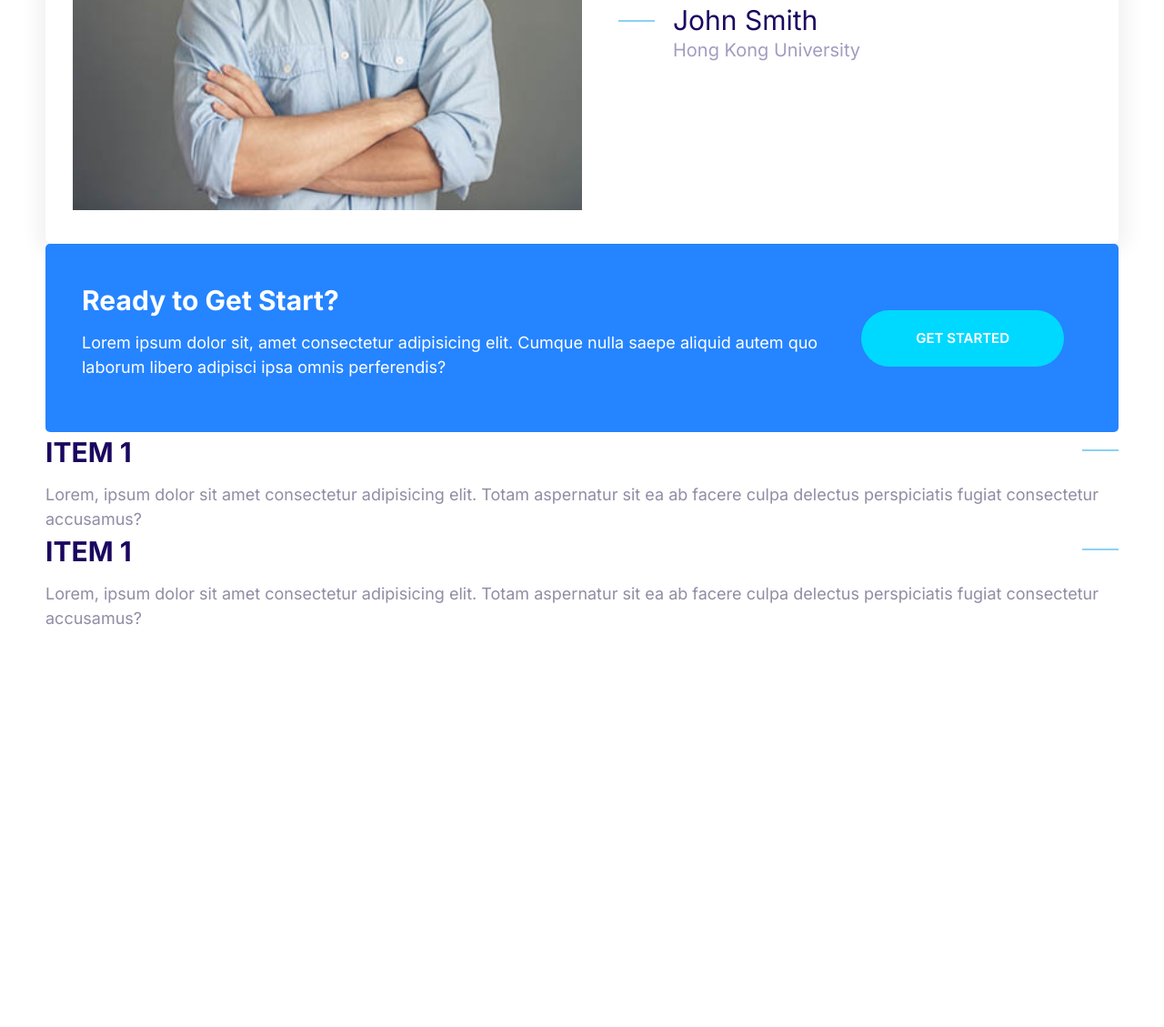
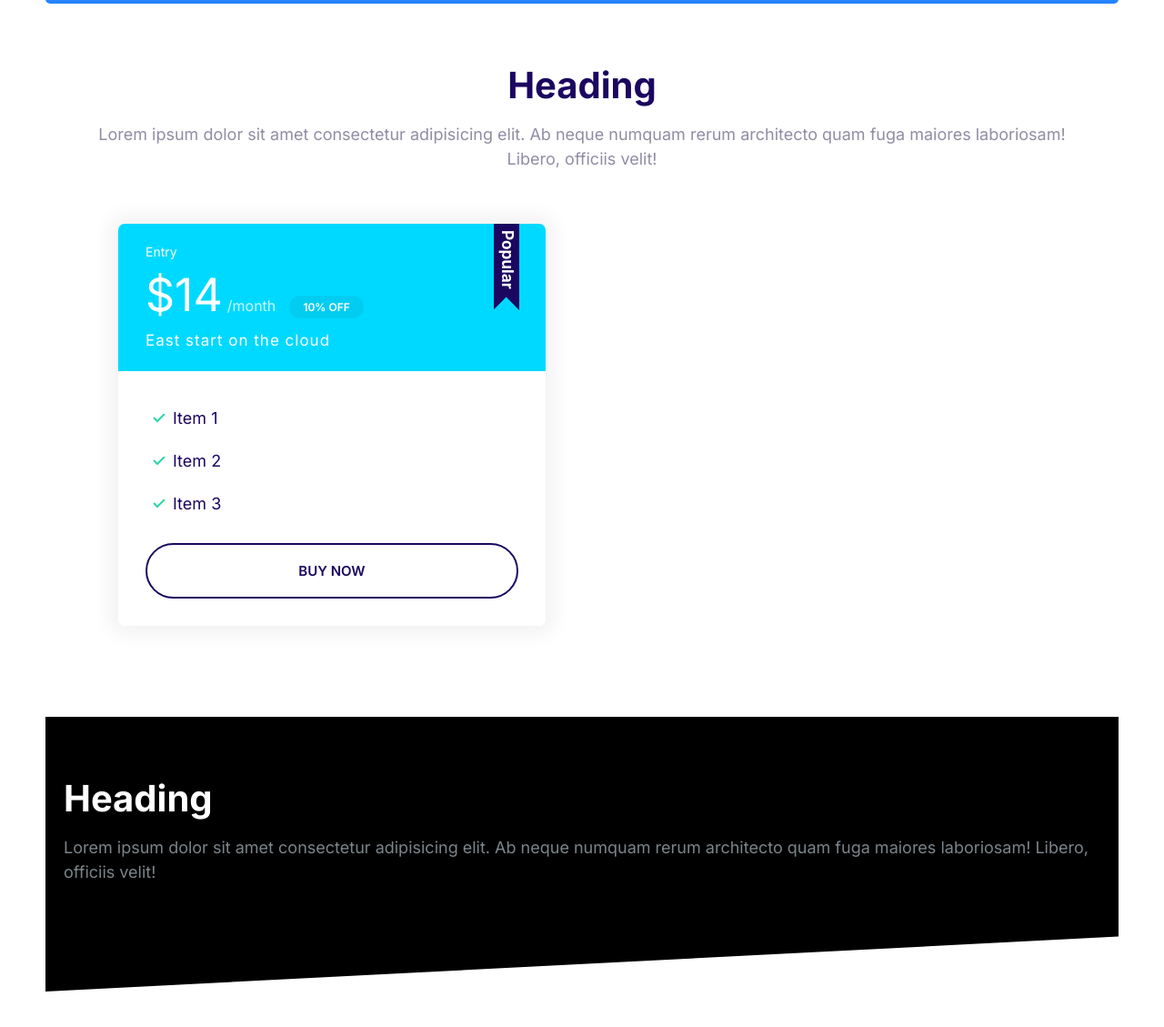
Before and after one commit to tvcampus00/demo, a plain HTML site: page index.html in a window 1280 px wide. Shown: the part 691-1820 px from the top of the page at 91% size. Before the commit the page ends 1434 px from the top, so only its background shows below. Drawn offline with Linux system fonts and the light colour scheme.

Commit message:
build the block.

```diff
--- a/css/styles.css
+++ b/css/styles.css
@@ -578,3 +578,41 @@ a {
   max-height: 100vh;
   opacity: 1;
 }
+
+/* Blocks */
+.block {
+  --padding-vertical: 6rem;
+  padding: var(--padding-vertical) 2rem;
+}
+
+.block__header {
+  text-align: center;
+}
+
+.block__heading {
+  margin-top: 0;
+}
+
+.block--dark {
+  background: black;
+  color: #7b858b;
+}
+
+.block--dark .block__heading {
+  color: white;
+}
+
+.block--skewed-right {
+  padding-bottom: calc(var(--padding-vertical) + 4rem);
+  clip-path: polygon(0% 0%, 100% 0%, 100% 100%, 0% 80%);
+}
+
+.block--skewed-left {
+  padding-bottom: calc(var(--padding-vertical) + 4rem);
+  clip-path: polygon(0% 0%, 100% 0%, 100% 80%, 0% 100%);
+}
+
+.container {
+  max-width: 1140px;
+  margin: 0 auto;
+}
--- a/index.html
+++ b/index.html
@@ -59,6 +59,7 @@
         id=""
       />
     </div>
+
     <!-- <div style="width: 50%; padding: 4rem">
       <div class="plan plan--popular">
         <div class="card card--secondary">
@@ -79,7 +80,8 @@
           </div>
         </div>
       </div>
-    </div>
+    </div> -->
+
     <div class="media">
       <div class="media__image">
         <svg class="icon icon--primary">
@@ -94,7 +96,7 @@
           temporibus?
         </p>
       </div>
-    </div> -->
+    </div>
 
     <blockquote class="quote">
       <p class="quote__text">
@@ -117,7 +119,7 @@
       </footer>
     </blockquote>
 
-    <div class="card testimonial">
+    <!-- <div class="card testimonial">
       <div class="grid grid--1x2">
         <div class="testimonial__image">
           <img src="image/testimonial.jpg" alt="peron photos" />
@@ -147,11 +149,11 @@
             </div>
           </footer>
         </blockquote>
-        <!-- <div style="height: 100px; background: gold"></div>
+         <div style="height: 100px; background: gold"></div>
         <div style="height: 100px; background: blue"></div>
-        <div style="height: 100px; background: red"></div> -->
+        <div style="height: 100px; background: red"></div>
       </div>
-    </div>
+    </div> -->
 
     <div class="callout callout--primary">
       <div class="grid grid--1x2">
@@ -167,7 +169,7 @@
       </div>
     </div>
 
-    <div class="collapsible collapsible--expanded">
+    <!-- <div class="collapsible collapsible--expanded">
       <header class="collapsible__header">
         <h2 class="collapsible__heading">ITEM 1</h2>
         <svg class="icon icon--white collapsible__chevron">
@@ -192,7 +194,48 @@
         aspernatur sit ea ab facere culpa delectus perspiciatis fugiat
         consectetur accusamus?
       </div>
-    </div>
+    </div> -->
+    <section class="block container">
+      <header class="block__header">
+        <h2 class="block__heading">Heading</h2>
+        <p>
+          Lorem ipsum dolor sit amet consectetur adipisicing elit. Ab neque
+          numquam rerum architecto quam fuga maiores laboriosam! Libero,
+          officiis velit!
+        </p>
+      </header>
+      <div style="width: 50%; padding: 4rem">
+        <div class="plan plan--popular">
+          <div class="card card--secondary">
+            <header class="card__header">
+              <h3 class="plan__name">Entry</h3>
+              <span class="plan__price">$14</span>
+              <span class="plan__billing-cycle">/month</span>
+              <span class="badge badge--secondary badge--small">10% OFF</span>
+              <span class="plan__description">East start on the cloud</span>
+            </header>
+            <div class="card__body">
+              <ul class="list list--tick">
+                <li class="list__item">Item 1</li>
+                <li class="list__item">Item 2</li>
+                <li class="list__item">Item 3</li>
+              </ul>
+              <button class="btn btn--outline btn--block">Buy Now</button>
+            </div>
+          </div>
+        </div>
+      </div>
+    </section>
+    <section class="block block--dark block--skewed-left">
+      <div class="container">
+        <h2 class="block__heading">Heading</h2>
+        <p>
+          Lorem ipsum dolor sit amet consectetur adipisicing elit. Ab neque
+          numquam rerum architecto quam fuga maiores laboriosam! Libero,
+          officiis velit!
+        </p>
+      </div>
+    </section>
     <script src="js/main.js"></script>
   </body>
 </html>
```
Also changed, not shown: components/block.html (added, +39 -0 lines).
